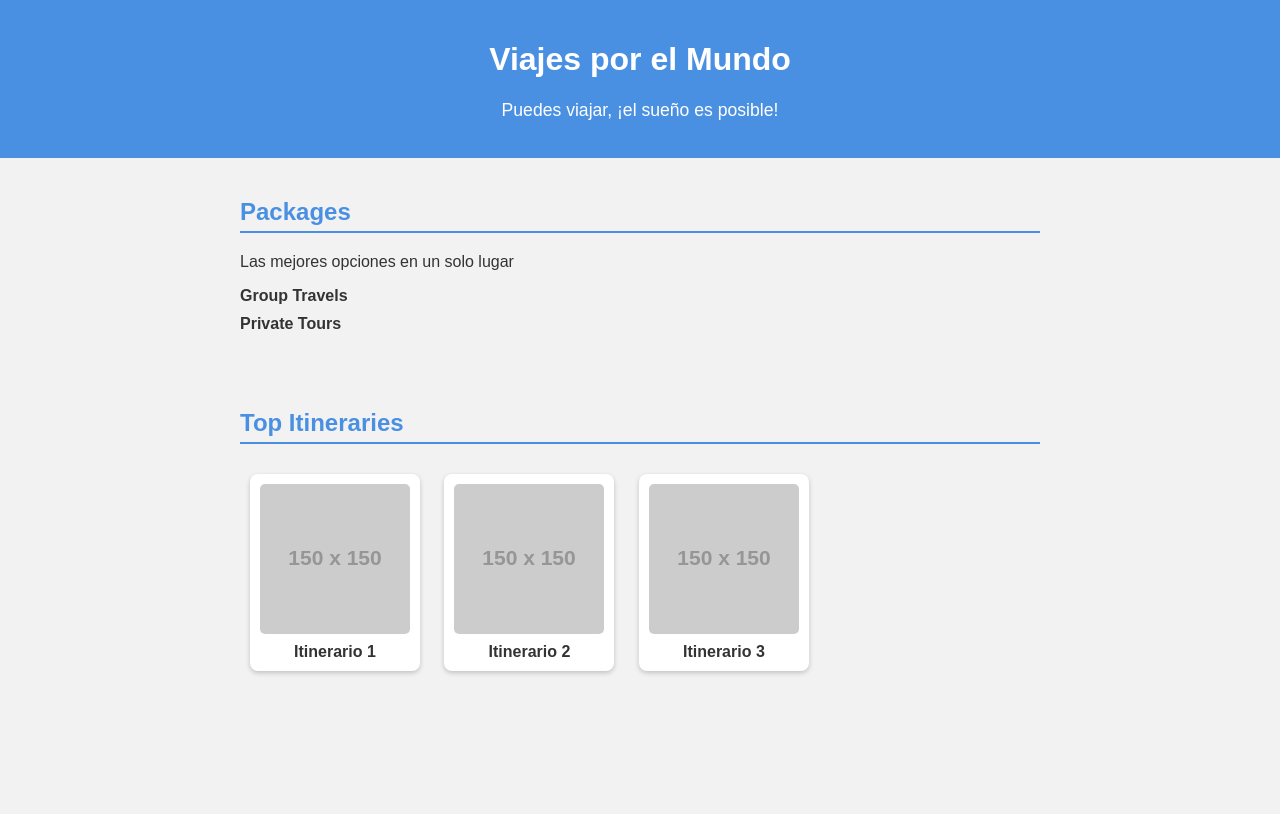
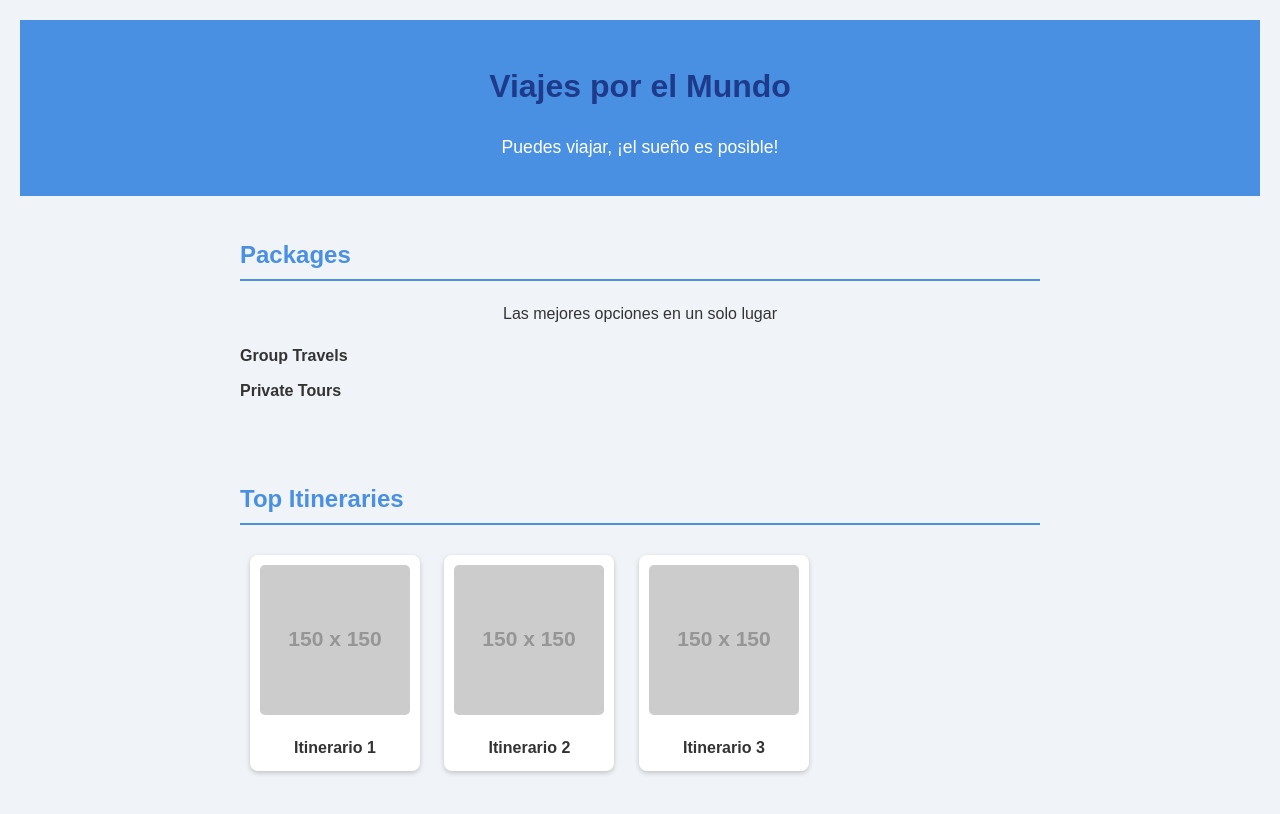
Before and after one commit to Cristian-sap/mi-primer-repositorio, a plain HTML site: page index.html in a window 1280 px wide. Drawn offline with Linux system fonts and the light colour scheme; placeholder pictures from the web are drawn by us.

Commit message:
agregar html y css

```diff
--- a/index.html
+++ b/index.html
@@ -86,6 +86,7 @@
             }
         }
     </style>
+    <link rel="stylesheet" href="style.css">
 </head>
 <body>
 
--- /dev/null
+++ b/style.css
@@ -0,0 +1,48 @@
+
+{
+  margin: 0;
+  padding: 0;
+  box-sizing: border-box;
+}
+
+/* Estilo del body */
+body {
+  font-family: Arial, sans-serif;
+  line-height: 1.6;
+  background-color: #f0f4f8;
+  color: #333;
+  padding: 20px;
+}
+
+/* Estilo del encabezado */
+h1 {
+  text-align: center;
+  color: #1e3a8a; /* azul elegante */
+  margin-bottom: 20px;
+}
+
+/* Estilo de la imagen principal */
+img {
+  display: block;
+  max-width: 100%;
+  height: auto;
+  margin: 0 auto 20px auto;
+  border-radius: 10px;
+}
+
+/* Párrafos */
+p {
+  max-width: 800px;
+  margin: 0 auto 15px auto;
+  text-align: center;
+}
+
+/* Movie Rating */
+strong {
+  color: #1e40af;
+}
+
+span[aria-hidden="true"] {
+  color: #facc15; /* amarillo para estrellas */
+  font-size: 1.2em;
+}
```
